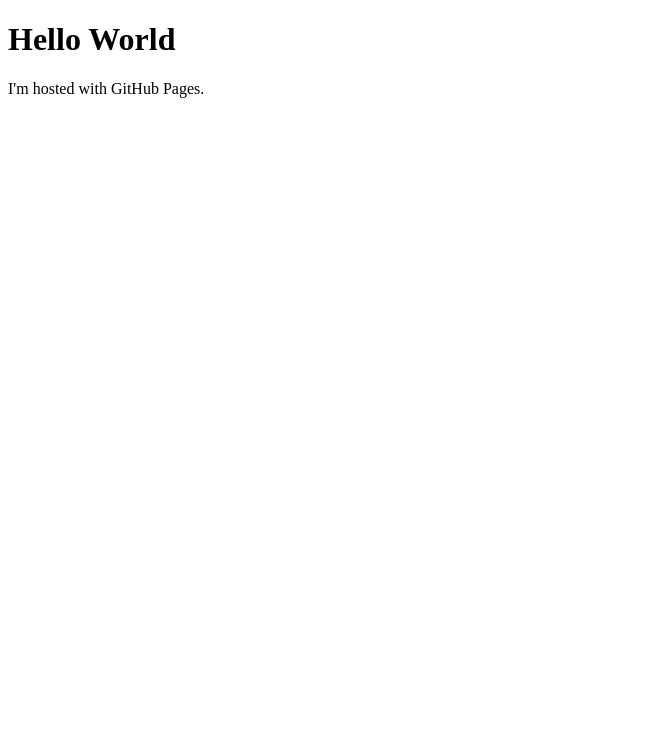
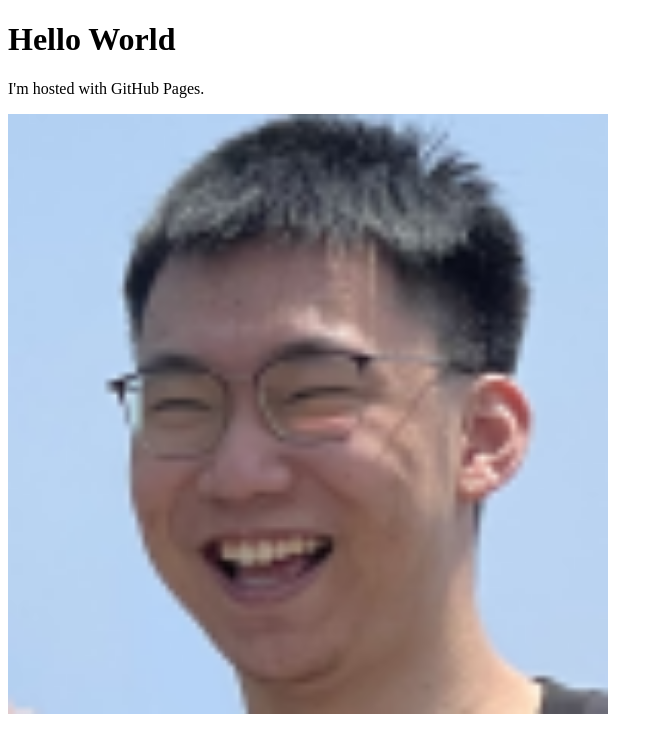
Before and after one commit to dlharry/dlharry.github.io, a plain HTML site: page index.html in a window 1280 px wide. Shown: the whole page, without its empty margins (0-663 px from the left). Drawn offline with Linux system fonts and the light colour scheme.

Commit message:
update hcs image

```diff
--- a/index.html
+++ b/index.html
@@ -3,5 +3,6 @@
 <body>
 <h1>Hello World</h1>
 <p>I'm hosted with GitHub Pages.</p>
+<img src="hcs.png" alt="hcs" style="width:600px;height:600px;">
 </body>
 </html>
```
Also changed, not shown: hcs.png (added).
